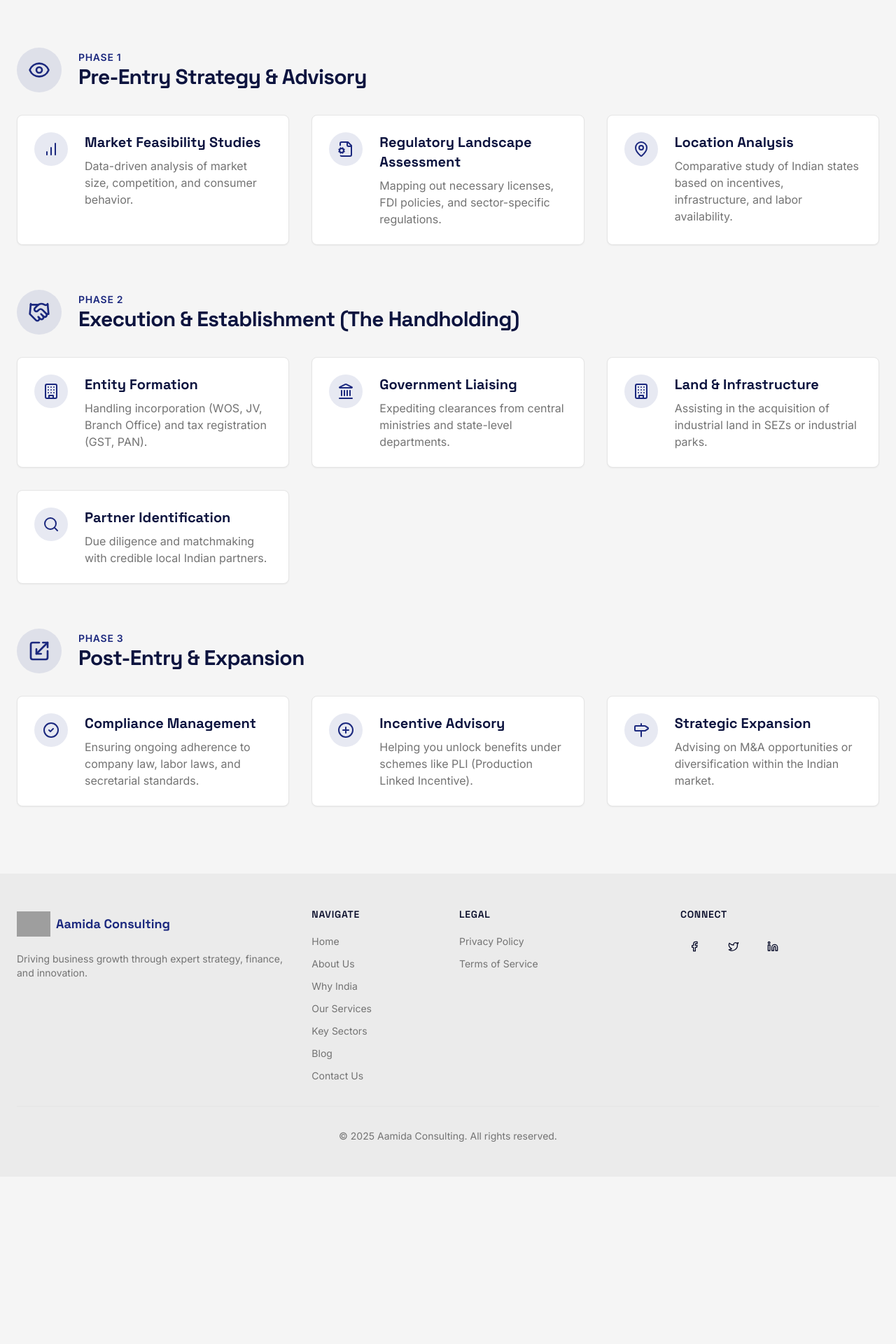
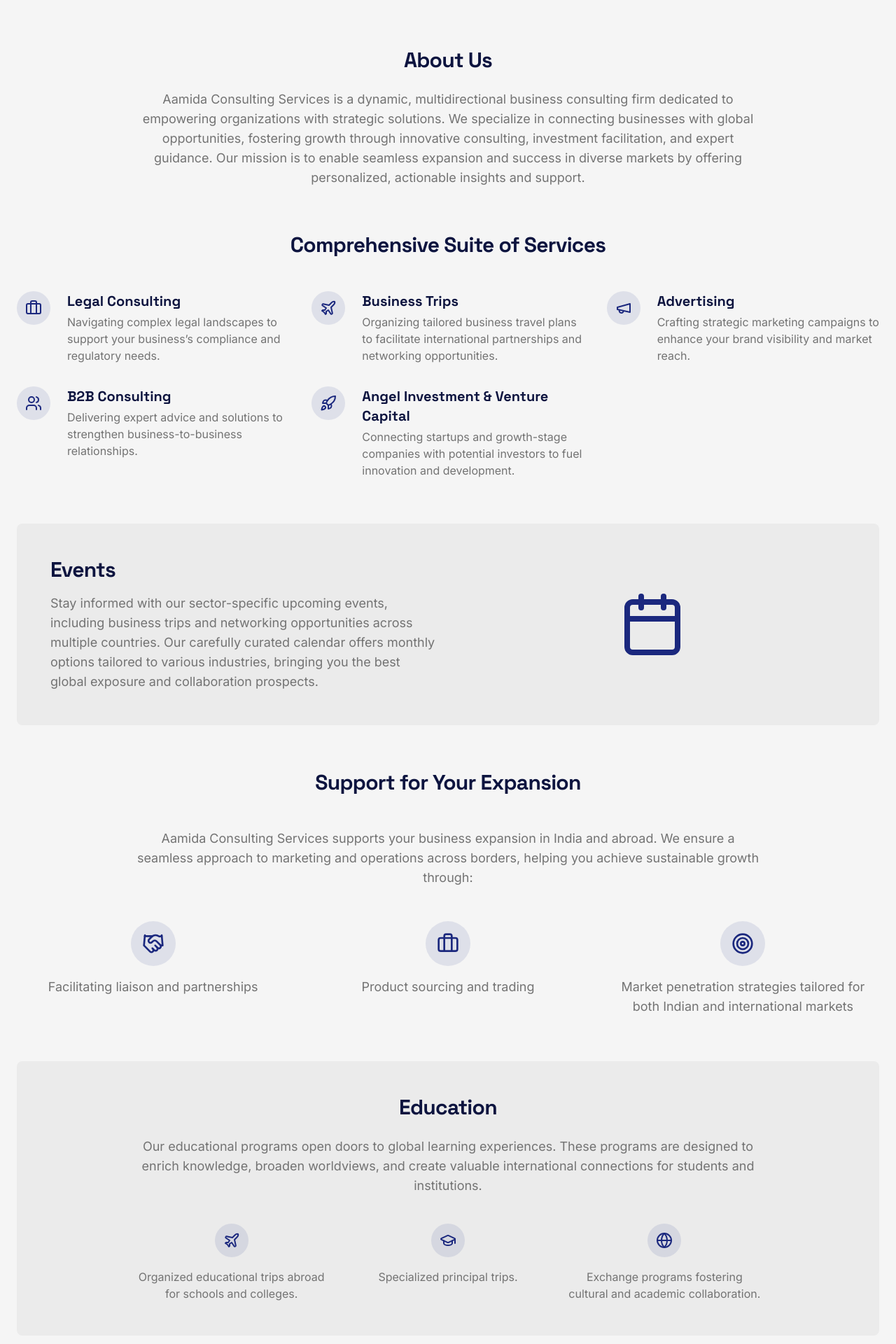
Before and after one commit to xynet7/Aamida-Consulting, a Next.js app: page /our-services in a window 1280 px wide. Shown: the part 420-2340 px from the top of the page at 70% size. Before the commit the page ends 2101 px from the top, so only its background shows below. Built offline with nearby package versions, Linux system fonts and the light colour scheme; grey boxes are pictures that could not be loaded.

Commit message:
in service menu add this

```diff
--- a/src/app/our-services/page.tsx
+++ b/src/app/our-services/page.tsx
@@ -1,88 +1,68 @@
-
-import { Card, CardContent, CardHeader, CardTitle } from "@/components/ui/card";
-import { CheckCircle2, Milestone, Eye, BarChart, Handshake, Building, MapPin, Search, FileCog, PlusCircle, Scaling, Landmark } from "lucide-react";
+import { Handshake, Briefcase, Megaphone, Users, Rocket, Calendar, HelpingHand, Target, GraduationCap, Plane, Globe } from "lucide-react";
 
 export const metadata = {
   title: "Our Services | Aamida Consulting",
-  description: "We support your business lifecycle: from the moment you consider India to the moment you expand your footprint.",
+  description: "Aamida Consulting Services is a dynamic, multidirectional business consulting firm dedicated to empowering organizations with strategic solutions.",
 };
 
-const phases = [
+const services = [
     {
-    id: "phase-1",
-    phase: "Phase 1",
-    title: "Pre-Entry Strategy & Advisory",
-    Icon: Eye,
-    services: [
-      {
-        title: "Market Feasibility Studies",
-        description: "Data-driven analysis of market size, competition, and consumer behavior.",
-        Icon: BarChart
+        Icon: Briefcase,
+        title: "Legal Consulting",
+        description: "Navigating complex legal landscapes to support your business’s compliance and regulatory needs.",
     },
     {
-        title: "Regulatory Landscape Assessment",
-        description: "Mapping out necessary licenses, FDI policies, and sector-specific regulations.",
-        Icon: FileCog
+        Icon: Plane,
+        title: "Business Trips",
+        description: "Organizing tailored business travel plans to facilitate international partnerships and networking opportunities.",
     },
     {
-        title: "Location Analysis",
-        description: "Comparative study of Indian states based on incentives, infrastructure, and labor availability.",
-        Icon: MapPin
-      },
-    ],
+        Icon: Megaphone,
+        title: "Advertising",
+        description: "Crafting strategic marketing campaigns to enhance your brand visibility and market reach.",
     },
     {
-    id: "phase-2",
-    phase: "Phase 2",
-    title: "Execution & Establishment (The Handholding)",
-    Icon: Handshake,
-    services: [
-      {
-        title: "Entity Formation",
-        description: "Handling incorporation (WOS, JV, Branch Office) and tax registration (GST, PAN).",
-        Icon: Building
+        Icon: Users,
+        title: "B2B Consulting",
+        description: "Delivering expert advice and solutions to strengthen business-to-business relationships.",
     },
     {
-        title: "Government Liaising",
-        description: "Expediting clearances from central ministries and state-level departments.",
-        Icon: Landmark
+        Icon: Rocket,
+        title: "Angel Investment & Venture Capital",
+        description: "Connecting startups and growth-stage companies with potential investors to fuel innovation and development.",
+    },
+];
+
+const supportItems = [
+    {
+        Icon: Handshake,
+        title: "Facilitating liaison and partnerships",
     },
     {
-        title: "Land & Infrastructure",
-        description: "Assisting in the acquisition of industrial land in SEZs or industrial parks.",
-        Icon: Building
+        Icon: Briefcase,
+        title: "Product sourcing and trading",
     },
     {
-        title: "Partner Identification",
-        description: "Due diligence and matchmaking with credible local Indian partners.",
-        Icon: Search
+        Icon: Target,
+        title: "Market penetration strategies tailored for both Indian and international markets",
     },
-    ],
+];
+
+const educationItems = [
+    {
+        Icon: Plane,
+        title: "Organized educational trips abroad for schools and colleges.",
     },
     {
-    id: "phase-3",
-    phase: "Phase 3",
-    title: "Post-Entry & Expansion",
-    Icon: Scaling,
-    services: [
-      {
-        title: "Compliance Management",
-        description: "Ensuring ongoing adherence to company law, labor laws, and secretarial standards.",
-        Icon: CheckCircle2
+        Icon: GraduationCap,
+        title: "Specialized principal trips.",
     },
     {
-        title: "Incentive Advisory",
-        description: "Helping you unlock benefits under schemes like PLI (Production Linked Incentive).",
-        Icon: PlusCircle
-      },
-      {
-        title: "Strategic Expansion",
-        description: "Advising on M&A opportunities or diversification within the Indian market.",
-        Icon: Milestone
-      },
-    ],
+        Icon: Globe,
+        title: "Exchange programs fostering cultural and academic collaboration.",
     },
 ];
+
 
 export default function OurServicesPage() {
   return (
@@ -90,45 +70,93 @@
       <header className="bg-secondary py-16 md:py-24">
         <div className="container mx-auto px-4 text-center md:px-6">
           <h1 className="font-headline text-4xl font-bold tracking-tight sm:text-5xl">
-            End-to-End Investment Facilitation
+            Our Services
           </h1>
           <p className="mx-auto mt-4 max-w-3xl text-lg text-muted-foreground">
-            We support your business lifecycle: from the moment you consider India to the moment you expand your footprint.
+            A dynamic, multidirectional business consulting firm dedicated to empowering organizations with strategic solutions.
           </p>
         </div>
       </header>
 
       <main className="py-16 sm:py-24">
-        <div className="container mx-auto px-4 md:px-6">
-          <div className="space-y-16">
-            {phases.map((phase) => (
-              <section key={phase.phase} id={phase.id}>
-                <div className="flex flex-col md:flex-row items-center gap-4 md:gap-6 mb-8">
-                  <div className="flex h-16 w-16 items-center justify-center rounded-full bg-primary/10 flex-shrink-0">
-                    <phase.Icon className="h-8 w-8 text-primary" />
+        <div className="container mx-auto px-4 md:px-6 space-y-16">
+
+          <section id="about">
+             <div className="max-w-4xl mx-auto">
+                 <h2 className="font-headline text-3xl font-bold tracking-tight text-center mb-6">About Us</h2>
+                 <p className="text-lg text-muted-foreground text-center">
+                    Aamida Consulting Services is a dynamic, multidirectional business consulting firm dedicated to empowering organizations with strategic solutions. We specialize in connecting businesses with global opportunities, fostering growth through innovative consulting, investment facilitation, and expert guidance. Our mission is to enable seamless expansion and success in diverse markets by offering personalized, actionable insights and support.
+                 </p>
              </div>
-                  <div>
-                    <h3 className="text-sm font-semibold uppercase tracking-wider text-primary">{phase.phase}</h3>
-                    <h2 className="font-headline text-3xl font-bold tracking-tight">{phase.title}</h2>
-                  </div>
-                </div>
+          </section>
 
+          <section id="services">
+            <h2 className="font-headline text-3xl font-bold tracking-tight text-center mb-12">Comprehensive Suite of Services</h2>
             <div className="grid gap-8 md:grid-cols-2 lg:grid-cols-3">
-                  {phase.services.map((service) => (
-                    <Card key={service.title} className="flex items-start p-6 gap-6 transition-all duration-300 hover:shadow-lg hover:-translate-y-1">
+              {services.map((service) => (
+                 <div key={service.title} className="flex items-start gap-6">
                     <div className="flex h-12 w-12 items-center justify-center rounded-full bg-primary/10 flex-shrink-0">
                       <service.Icon className="h-6 w-6 text-primary" />
                     </div>
                     <div>
-                         <h4 className="font-headline text-xl font-bold">{service.title}</h4>
-                         <p className="mt-2 text-muted-foreground">{service.description}</p>
+                      <h3 className="font-headline text-xl font-bold">{service.title}</h3>
+                      <p className="mt-1 text-muted-foreground">{service.description}</p>
                     </div>
-                     </Card>
+                  </div>
               ))}
             </div>
           </section>
+
+          <section id="events" className="bg-secondary rounded-lg p-8 md:p-12">
+            <div className="grid md:grid-cols-2 gap-8 items-center">
+                 <div>
+                    <h2 className="font-headline text-3xl font-bold tracking-tight">Events</h2>
+                     <p className="mt-4 text-lg text-muted-foreground">
+                        Stay informed with our sector-specific upcoming events, including business trips and networking opportunities across multiple countries. Our carefully curated calendar offers monthly options tailored to various industries, bringing you the best global exposure and collaboration prospects.
+                     </p>
+                 </div>
+                 <div className="flex items-center justify-center">
+                    <Calendar className="h-24 w-24 text-primary" />
+                 </div>
+            </div>
+          </section>
+
+          <section id="support">
+            <h2 className="font-headline text-3xl font-bold tracking-tight text-center mb-12">Support for Your Expansion</h2>
+             <p className="text-lg text-muted-foreground text-center max-w-4xl mx-auto mb-12">
+                Aamida Consulting Services supports your business expansion in India and abroad. We ensure a seamless approach to marketing and operations across borders, helping you achieve sustainable growth through:
+            </p>
+            <div className="grid gap-8 md:grid-cols-3">
+              {supportItems.map((item) => (
+                <div key={item.title} className="text-center">
+                    <div className="flex h-16 w-16 items-center justify-center rounded-full bg-primary/10 mx-auto mb-4">
+                        <item.Icon className="h-8 w-8 text-primary" />
+                    </div>
+                    <p className="text-lg text-muted-foreground">{item.title}</p>
+                </div>
               ))}
             </div>
+          </section>
+
+          <section id="education" className="bg-secondary rounded-lg p-8 md:p-12">
+            <div className="max-w-4xl mx-auto">
+                <h2 className="font-headline text-3xl font-bold tracking-tight text-center mb-6">Education</h2>
+                <p className="text-lg text-muted-foreground text-center mb-10">
+                    Our educational programs open doors to global learning experiences. These programs are designed to enrich knowledge, broaden worldviews, and create valuable international connections for students and institutions.
+                </p>
+                <div className="grid gap-8 md:grid-cols-3">
+                    {educationItems.map((item) => (
+                        <div key={item.title} className="text-center">
+                             <div className="flex h-12 w-12 items-center justify-center rounded-full bg-primary/10 mx-auto mb-4">
+                                <item.Icon className="h-6 w-6 text-primary" />
+                            </div>
+                            <p className="text-muted-foreground">{item.title}</p>
+                        </div>
+                    ))}
+                </div>
+            </div>
+          </section>
+
         </div>
       </main>
     </div>
--- a/src/lib/data.ts
+++ b/src/lib/data.ts
@@ -16,9 +16,11 @@
     title: "Our Services",
     href: "/our-services",
     subItems: [
-      { title: "Pre-Entry Strategy", href: "/our-services#phase-1" },
-      { title: "Execution & Establishment", href: "/our-services#phase-2" },
-      { title: "Post-Entry & Expansion", href: "/our-services#phase-3" },
+      { title: "About Us", href: "/our-services#about" },
+      { title: "Services", href: "/our-services#services" },
+      { title: "Events", href: "/our-services#events" },
+      { title: "Support", href: "/our-services#support" },
+      { title: "Education", href: "/our-services#education" },
     ]
   },
   { title: "Key Sectors", href: "/sectors" },
```
Lines whose indentation alone changed are shown as unchanged.
